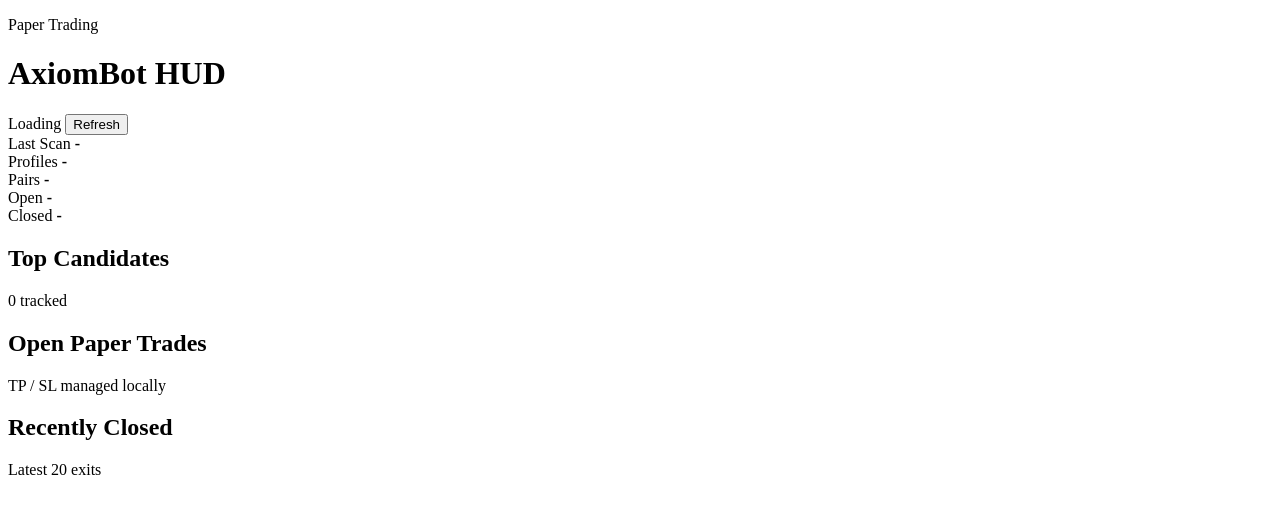
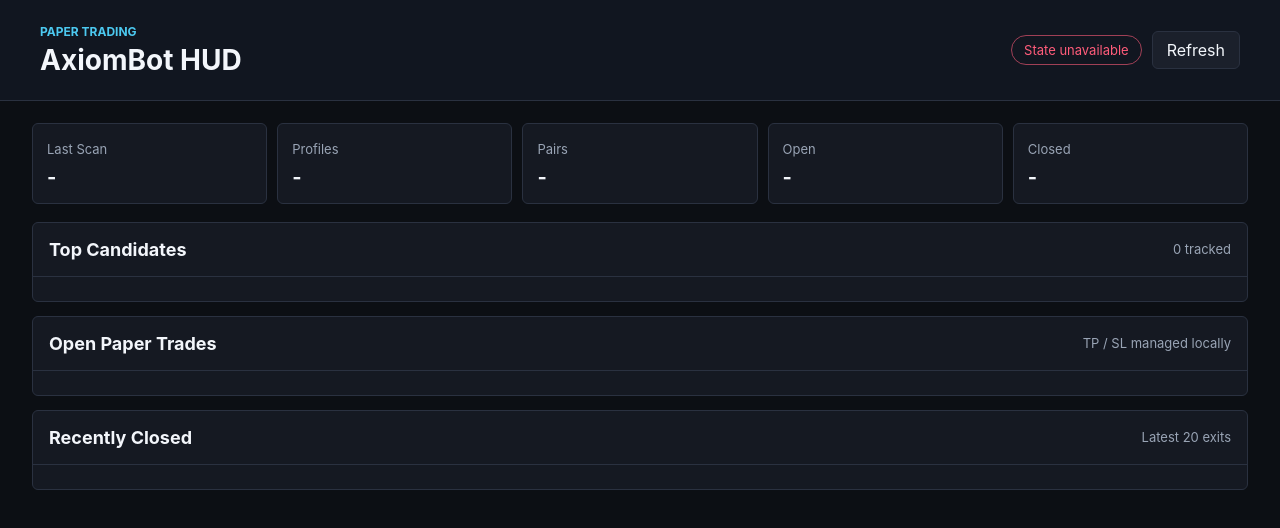
Before and after one commit to trevone/axiombot, a website: page public/index.html in a window 1280 px wide. Drawn offline with Linux system fonts and the light colour scheme; the site is published under a folder, as on GitHub Pages, so addresses that start at the root find nothing; no server answers.

Commit message:
Serve HUD from subpath

```diff
--- a/public/app.js
+++ b/public/app.js
@@ -1,4 +1,4 @@
-const stateUrl = "/state.json";
+const stateUrl = "state.json";
 const refreshMs = 15_000;
 
 const elements = {
--- a/public/index.html
+++ b/public/index.html
@@ -4,7 +4,7 @@
     <meta charset="utf-8" />
     <meta name="viewport" content="width=device-width, initial-scale=1" />
     <title>AxiomBot HUD</title>
-    <link rel="stylesheet" href="/styles.css" />
+    <link rel="stylesheet" href="styles.css" />
   </head>
   <body>
     <header class="topbar">
@@ -67,6 +67,6 @@
       </section>
     </main>
 
-    <script src="/app.js" type="module"></script>
+    <script src="app.js" type="module"></script>
   </body>
 </html>
```
Also changed, not shown: README.md, 1 other file.
